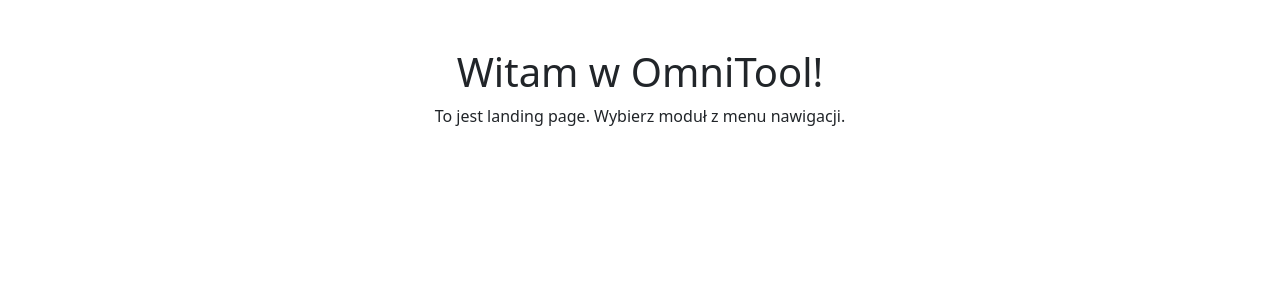
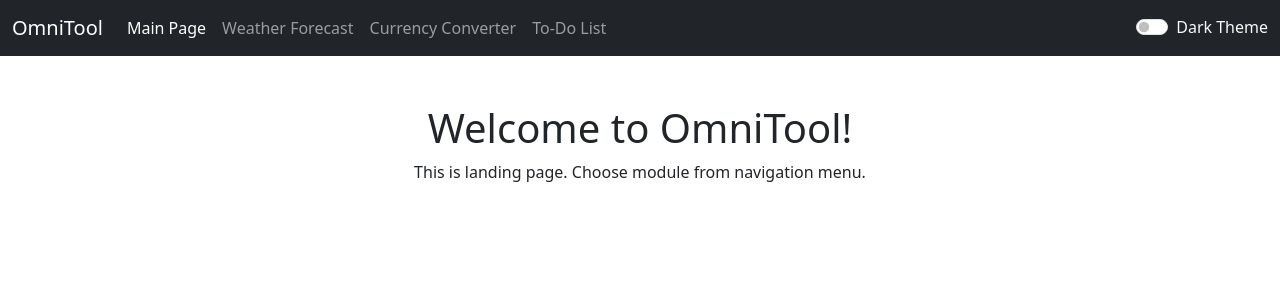
Before and after one commit to DamiJJJ/OmniTool, a Flask app: page / in a window 1280 px wide. Shown: the top 300 px of the page. Run offline with Flask 3, Linux system fonts and the light colour scheme.

Commit message:
Add base template with navigation and theme switch

```diff
--- /dev/null
+++ b/templates/base.html
@@ -0,0 +1,93 @@
+<!DOCTYPE html>
+<html lang="en">
+<head>
+    <meta charset="UTF-8">
+    <meta name="viewport" content="width=device-width, initial-scale=1.0">
+    <title>{% block title %}OmniTool - everything at one place!{% endblock %}</title>
+    <link id="theme-link" href="https://cdn.jsdelivr.net/npm/bootstrap@5.3.7/dist/css/bootstrap.min.css" rel="stylesheet" integrity="sha384-LN+7fdVzj6u52u30Kp6M/trliBMCMKTyK833zpbD+pXdCLuTusPj697FH4R/5mcr" crossorigin="anonymous">
+    <style>
+        body.dark-mode {
+            background-color: #343a40;
+            color: #f8f9fa;
+        }
+        body.dark-mode .navbar {
+            background-color: #212529 !important;
+        }
+        body.dark-mode .card {
+            background-color: #495057;
+            color: #f8f9fa;
+        }
+        body.dark-mode .form-control {
+            background-color: #6c757d;
+            color: #f8f9fa;
+            border-color: #495057;
+        }
+        body.dark-mode .form-control::placeholder {
+            color: #ced4da;
+        }
+    </style>
+</head>
+<body class="light-mode">
+    <nav class="navbar navbar-expand-lg navbar-dark bg-dark">
+        <div class="container-fluid">
+            <a class="navbar-brand" href="/">OmniTool</a>
+            <button class="navbar-toggler" type="button" data-bs-toggle="collapse" data-bs-target="#navbarNav" aria-controls="navbarNav" aria-expanded="false" aria-label="Toggle navigation">
+                <span class="navbar-toggler-icon"></span>
+            </button>
+            <div class="collapse navbar-collapse" id="navbarNav">
+                <ul class="navbar-nav me-auto mb-2 mb-lg-0">
+                    <li class="nav-item">
+                        <a class="nav-link active" aria-current="page" href="/">Main Page</a>
+                    </li>
+                    <li class="nav-item">
+                        <a class="nav-link" href="/weather">Weather Forecast</a>
+                    </li>
+                    <li class="nav-item">
+                        <a class="nav-link" href="/currency">Currency Converter</a>
+                    </li>
+                    <li class="nav-item">
+                        <a class="nav-link" href="/todo">To-Do List</a>
+                    </li>
+                </ul>
+                <div class="form-check form-switch text-light">
+                    <input class="form-check-input" type="checkbox" id="theme-switch">
+                    <label class="form-check-label" for="theme-switch">Dark Theme</label>
+                </div>
+            </div>
+        </div>
+    </nav>
+
+    <div class="container mt-4">
+        {% block content %}{% endblock %}
+    </div>
+
+    <script src="https://cdn.jsdelivr.net/npm/bootstrap@5.3.7/dist/js/bootstrap.bundle.min.js" integrity="sha384-ndDqU0Gzau9qJ1lfW4pNLlhNTkCfHzAVBReH9diLvGRem5+R9g2FzA8ZGN954O5Q" crossorigin="anonymous"></script>
+    <script>
+        const themeSwitch = document.getElementById('theme-switch');
+        const body = document.body;
+        const themeLink = document.getElementById('theme-link');
+
+        // Check for saved theme preference
+        const savedTheme = localStorage.getItem('theme');
+        if (savedTheme) {
+            body.classList.remove('light-mode', 'dark-mode');
+            body.classList.add(savedTheme);
+            themeSwitch.checked = (savedTheme === 'dark-mode');
+        } else {
+            body.classList.add('light-mode'); // Default to light mode
+        }
+
+        themeSwitch.addEventListener('change', function() {
+            if (this.checked) {
+                body.classList.remove('light-mode');
+                body.classList.add('dark-mode');
+                localStorage.setItem('theme', 'dark-mode');
+            } else {
+                body.classList.remove('dark-mode');
+                body.classList.add('light-mode');
+                localStorage.setItem('theme', 'light-mode');
+            }
+        });
+    </script>
+</body>
+</html>
--- a/templates/index.html
+++ b/templates/index.html
@@ -1,16 +1,10 @@
-<!DOCTYPE html>
-<html lang="en">
-<head>
-    <meta charset="UTF-8">
-    <meta name="viewport" content="width=device-width, initial-scale=1.0">
-    <title>OmniTool - everything at one place!</title>
-    <link href="https://cdn.jsdelivr.net/npm/bootstrap@5.3.7/dist/css/bootstrap.min.css" rel="stylesheet" integrity="sha384-LN+7fdVzj6u52u30Kp6M/trliBMCMKTyK833zpbD+pXdCLuTusPj697FH4R/5mcr" crossorigin="anonymous">
-</head>
-<body>
-    <div class="container text-center mt-5">
-        <h1>Witam w OmniTool!</h1>
-        <p>To jest landing page. Wybierz moduł z menu nawigacji.</p>
-    </div>
-    <script src="https://cdn.jsdelivr.net/npm/bootstrap@5.3.7/dist/js/bootstrap.bundle.min.js" integrity="sha384-ndDqU0Gzau9qJ1lfW4pNLlhNTkCfHzAVBReH9diLvGRem5+R9g2FzA8ZGN954O5Q" crossorigin="anonymous"></script>
-</body>
-</html>
+{% extends "base.html" %}
+
+{% block title %}Main Page{% endblock %}
+
+{% block content %}
+<div class="container text-center mt-5">
+    <h1>Welcome to OmniTool!</h1>
+    <p>This is landing page. Choose module from navigation menu.</p>
+</div>
+{% endblock %}
```
